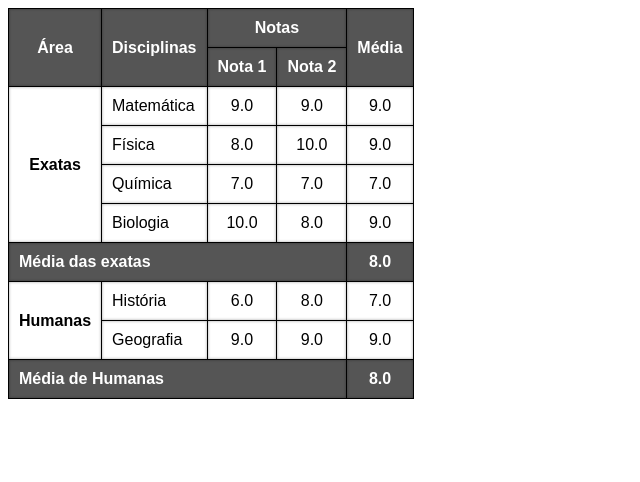
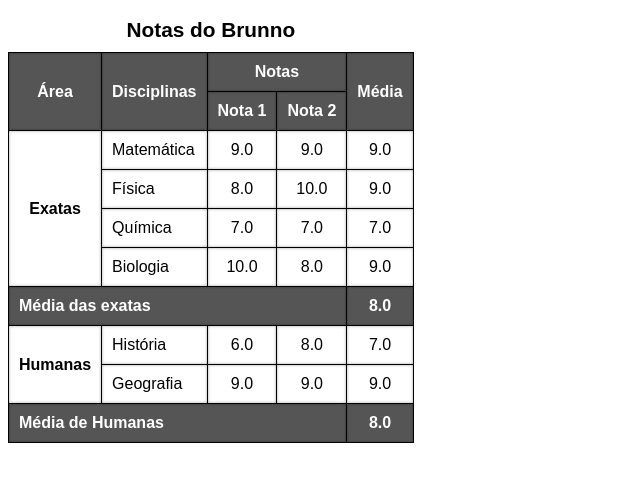
Before and after one commit to FBrunno96/html-css, a plain HTML site: page desafios/d013/tabela3.html in a window 1280 px wide. Shown: the whole page, without its empty margins (0-640 px from the left). Drawn offline with Linux system fonts and the light colour scheme.

Commit message:
atualizei tabela3

```diff
--- a/desafios/d013/tabela3.html
+++ b/desafios/d013/tabela3.html
@@ -11,6 +11,12 @@
 
         table {
             border-collapse: collapse;
+        }
+
+        caption {
+            font-size: 1.3em;
+            font-weight: bold;
+            padding: 10px;
         }
 
         td, th {
@@ -43,6 +49,9 @@
 </head>
 <body>
     <table>
+        <caption>
+            Notas do Brunno
+        </caption>
         <thead>
             <tr>
                 <th scope="col" rowspan="2" style="width: 50px;">Área</th>
```
